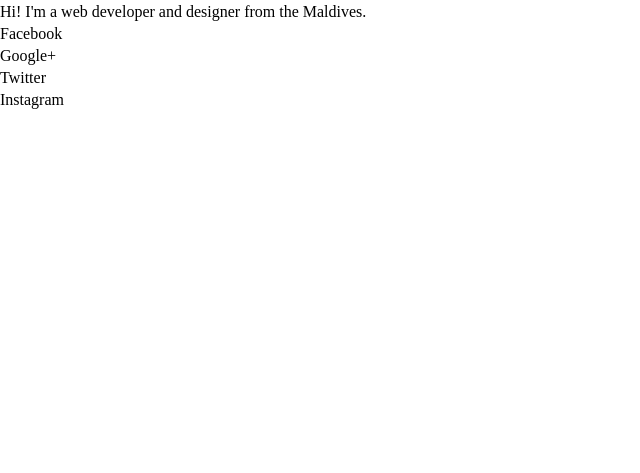
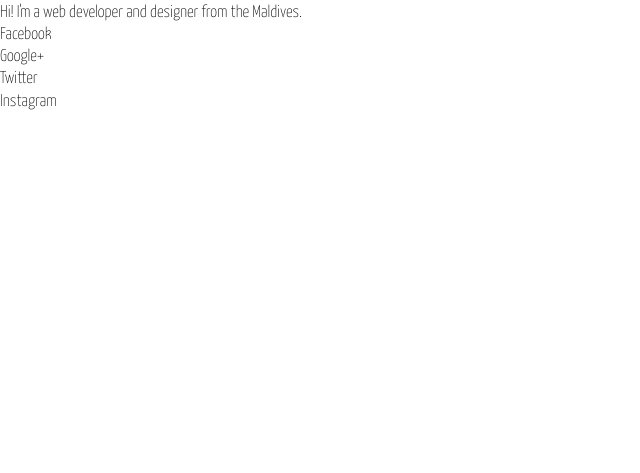
Before and after one commit to mbting/naeem.mv, a PHP site: page / in a window 1280 px wide. Shown: the part 327-800 px from the top of the page, without its empty margins (0-640 px from the left). Run offline with PHP 8.4, Linux system fonts and the light colour scheme.

Commit message:
added fonts

```diff
--- a/css/style.css
+++ b/css/style.css
@@ -5,9 +5,34 @@ html,body,div,header,section,footer,nav,p,h1,a,img,li,ul {
 	margin: 0;
 	font-style: none;
 	font-weight: normal;
-	font-size: 16px;
-	line-height: 1.375em;
+	font-size: 17px;
+	line-height: 1.3em;
 	text-decoration: none;
 	color: #000;
 	list-style: none;
 }
+
+@font-face {
+	font-family: 'YanoneKaffeesatz';
+	src: url('fonts/YanoneKaffeesatz-Regular.ttf') format('truetype');
+	font-weight: normal;
+	font-style: normal;
+}
+
+@font-face {
+	font-family: 'YanoneKaffeesatz';
+	src: url('fonts/YanoneKaffeesatz-Bold.ttf') format('truetype');
+	font-weight: bold;
+	font-style: normal;
+}
+
+@font-face {
+	font-family: 'YanoneKaffeesatz';
+	src: url('fonts/YanoneKaffeesatz-Thin.ttf') format('truetype');
+	font-weight: lighter;
+	font-style: normal;
+}
+
+body {
+	font-family: 'YanoneKaffeesatz', Helvetica, Arial;
+}
```
Also changed, not shown: css/fonts/YanoneKaffeesatz-Bold.ttf (added), css/fonts/YanoneKaffeesatz-Light.ttf (added), css/fonts/YanoneKaffeesatz-Regular.ttf (added), css/fonts/YanoneKaffeesatz-Thin.ttf (added).
